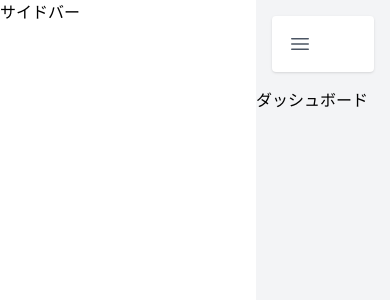
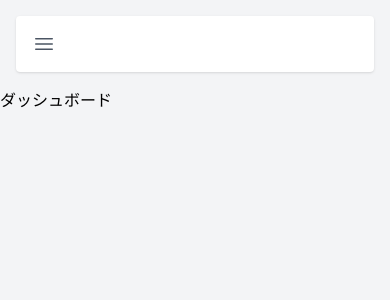
Before and after one commit to Bear29ers/primer-vue, a Vue app in the folder 06_dashboard/: page / in a window 390 px wide. Shown: the top 300 px of the page. Built offline with nearby package versions, Linux system fonts and the light colour scheme.

Commit message:
feat: :sparkles: レイアウトの設定

```diff
--- a/06_dashboard/package.json
+++ b/06_dashboard/package.json
@@ -10,6 +10,7 @@
   },
   "dependencies": {
     "@heroicons/vue": "^2.0.17",
+    "lodash": "^4.17.21",
     "vue": "^3.2.47"
   },
   "devDependencies": {
--- a/06_dashboard/src/layouts/Default.vue
+++ b/06_dashboard/src/layouts/Default.vue
@@ -1,13 +1,40 @@
 <script setup lang="ts">
+import { ref, onMounted, onUnmounted } from 'vue';
 import { Bars3Icon as MenuIcon } from '@heroicons/vue/24/outline';
+import { debounce } from 'lodash';
+
+// アクセス時のブラウザ幅に合わせてサイドバーを表示させる（1280pxより大きい場合はサイドバーが表示された状態）
+const innerWidth = ref(window.innerWidth);
+const show = ref(innerWidth.value >= 1280 ? true : false);
+
+// リサイズ時にブラウザ幅を考慮してサイドバーを表示させる
+const checkWindowSize = () => {
+  if (window.innerWidth >= 1280) {
+    if (show.value === false && innerWidth.value < 1280) show.value = true;
+  } else {
+    if (show.value === true) show.value = false;
+  }
+  innerWidth.value = window.innerWidth;
+};
+
+onMounted(() => {
+  window.addEventListener('resize', debounce(checkWindowSize, 100));
+});
+
+onUnmounted(() => {
+  window.removeEventListener('resize', checkWindowSize);
+});
 </script>
 
 <template>
   <div class="relative">
-    <div class="fixed top-0 w-64 h-screen bg-white z-20">サイドバー</div>
-    <div class="bg-gray-100 h-screen overflow-hidden pl-64">
+    <div class="fixed top-0 w-64 h-screen bg-white z-20 transform duration-300" :class="{ '-translate-x-full': !show }">
+      サイドバー
+    </div>
+    <div class="fixed xl:hidden inset-0 bg-gray-900 opacity-50 z-10" @click="show = !show" v-show="show"></div>
+    <div class="bg-gray-100 h-screen overflow-hidden duration-300" :class="{ 'xl:pl-64': show }">
       <div class="bg-white rounded shadow m-4 p-4">
-        <MenuIcon class="h-6 w-6 text-gray-600 cursor-pointer" />
+        <MenuIcon class="h-6 w-6 text-gray-600 cursor-pointer" @click="show = !show" />
       </div>
       <div>
         <slot />
```
Also changed, not shown: 1 other file (tests, documents, lock files or other folders).
